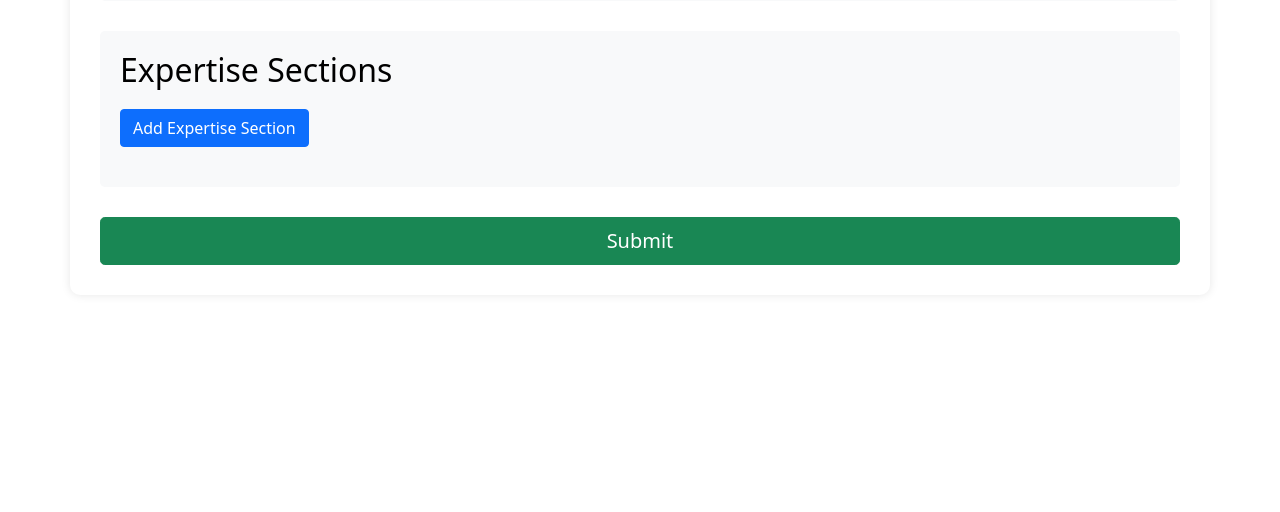
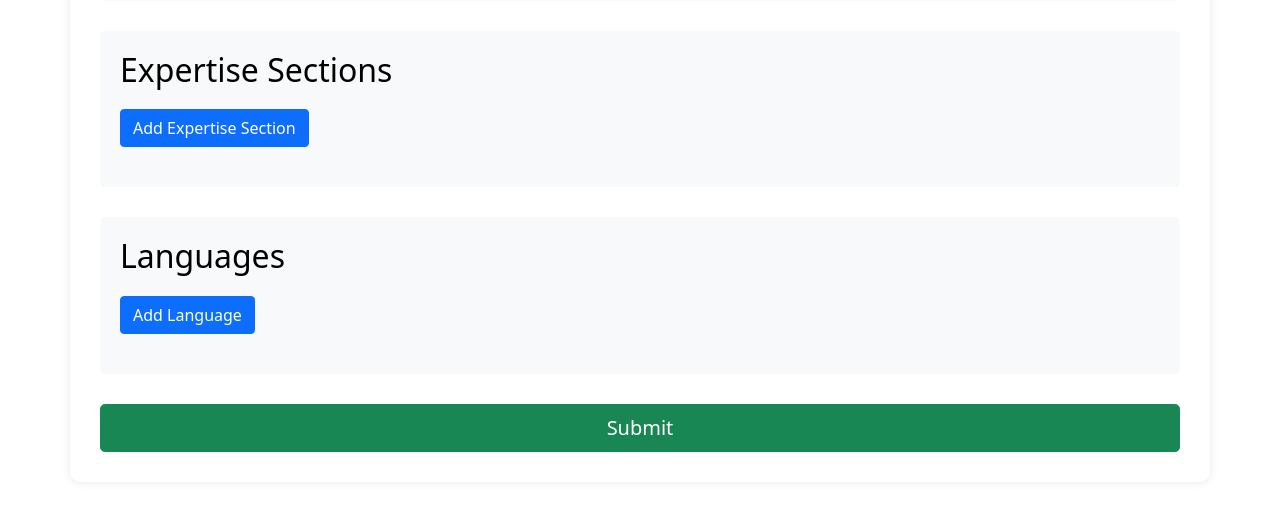
Before and after one commit to dakixr/FormCraftSuite, a Flask app: page /employeneur_profile_form in a window 1280 px wide. Shown: the part 1477-1989 px from the top of the page. Before the commit the page ends 1742 px from the top, so only its background shows below. Run offline with Flask 3, Linux system fonts and the light colour scheme.

Commit message:
add languages

```diff
--- a/pdf_parser.py
+++ b/pdf_parser.py
@@ -102,11 +102,14 @@ def parse_text_to_schema(text: str) -> dict:
                 "category": "Category Name",
                 "list": [
                     {{"name": "Skill/Language Name", "basic": "", "good": "", "excellent": "X"}},
-                    "... (additional skills/languages)"
+                    "... (additional skills)"
                 ]
             }},
             "... (additional expertise categories)"
         ]
+        "languages": [
+            {"name": "Language Name", "proficiency": "Skill Level"}, # Skill Levels: Beginner, Intermediate, Advanced, Fluent, Native
+            "... (additional languages)"
     }}
     Ensure the output captures all relevant details accurately and comprehensively from the CV. The lists such as highlights, education, courses, work experience, and expertise should reflect the content of the CV.
     """
--- a/templates/employeneur_profile_form.html
+++ b/templates/employeneur_profile_form.html
@@ -4,9 +4,12 @@
 {% endblock title %}
 {% block body %}
   <div class="container"
-       x-data="{ highlights: [], education: [], courses: [], work_experience: [], expertise: [] }">
+       x-data="{ highlights: [], education: [], courses: [], work_experience: [], expertise: [], languages: [] }">
     <h1 class="text-center mb-4">Employeneur Profile Form</h1>
     <form method="post" enctype="multipart/form-data">
+      {#
+        Personal Information
+      #}
       <div class="section">
         <h2>Personal Information</h2>
         <div class="row mb-3">
@@ -62,6 +65,9 @@
           <textarea class="form-control" rows="4" name="profile_and_ambition"></textarea>
         </div>
       </div>
+      {#
+        Highlights
+      #}
       <div class="section">
         <h2>Highlights</h2>
         <template x-for="(highlight, index) in highlights" :key="index">
@@ -78,6 +84,9 @@
                 class="btn btn-primary btn-add"
                 @click="highlights.push({})">Add Highlight</button>
       </div>
+      {#
+        Education
+      #}
       <div class="section">
         <h2>Education</h2>
         <template x-for="(edu, index) in education" :key="index">
@@ -123,6 +132,9 @@
                 class="btn btn-primary btn-add"
                 @click="education.push({})">Add Education</button>
       </div>
+      {#
+        Courses
+      #}
       <div class="section">
         <h2>Courses</h2>
         <template x-for="(course, index) in courses" :key="index">
@@ -168,6 +180,9 @@
                 class="btn btn-primary btn-add"
                 @click="courses.push({})">Add Course</button>
       </div>
+      {#
+        Work Experience
+      #}
       <div class="section">
         <h2>Work Experience</h2>
         <template x-for="(exp, expIndex) in work_experience" :key="expIndex">
@@ -219,6 +234,9 @@
                 class="btn btn-primary btn-add"
                 @click="work_experience.push({ bullet_points: [{},{},{}] })">Add Work Experience</button>
       </div>
+      {#
+        Expertise Sections
+      #}
       <div class="section">
         <h2>Expertise Sections</h2>
         <template x-for="(section, sectionIndex) in expertise" :key="sectionIndex">
@@ -271,6 +289,45 @@
                 class="btn btn-primary btn-add"
                 @click="expertise.push({ items: [{},{}] })">Add Expertise Section</button>
       </div>
+      {#
+        Languages Sections
+      #}
+      <div class="section">
+        <h2>Languages</h2>
+        <template x-for="(language, languageIndex) in languages" :key="languageIndex">
+          <div class="language-item card">
+            <div class="card-body">
+              <div class="row mb-3">
+                <div class="col-md-7">
+                  <input type="text"
+                         class="form-control"
+                         :name="'languages[' + languageIndex + '][name]'"
+                         placeholder="Language (e.g., English, Spanish)">
+                </div>
+                <div class="col-md-3">
+                  <select class="form-select"
+                          :name="'languages[' + languageIndex + '][proficiency]'">
+                    <option value="">Select Proficiency</option>
+                    <option value="Beginner">Beginner</option>
+                    <option value="Intermediate">Intermediate</option>
+                    <option value="Advanced">Advanced</option>
+                    <option value="Fluent">Fluent</option>
+                    <option value="Native">Native</option>
+                  </select>
+                </div>
+                <div class="col-md-2">
+                  <button type="button"
+                          class="btn btn-outline-danger remove-btn"
+                          @click="languages.splice(languageIndex, 1)">Remove</button>
+                </div>
+              </div>
+            </div>
+          </div>
+        </template>
+        <button type="button"
+                class="btn btn-primary btn-add"
+                @click="languages.push({})">Add Language</button>
+      </div>
       <button type="submit" class="btn btn-success btn-lg w-100">Submit</button>
     </form>
   </div>
```
Also changed, not shown: 1 other file.
